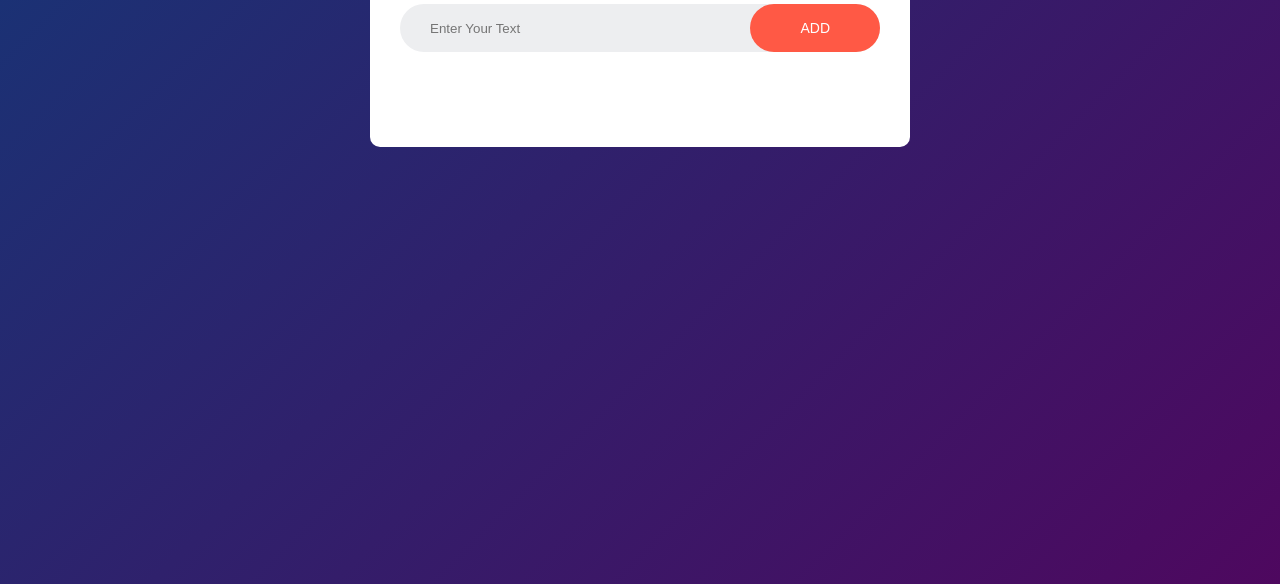
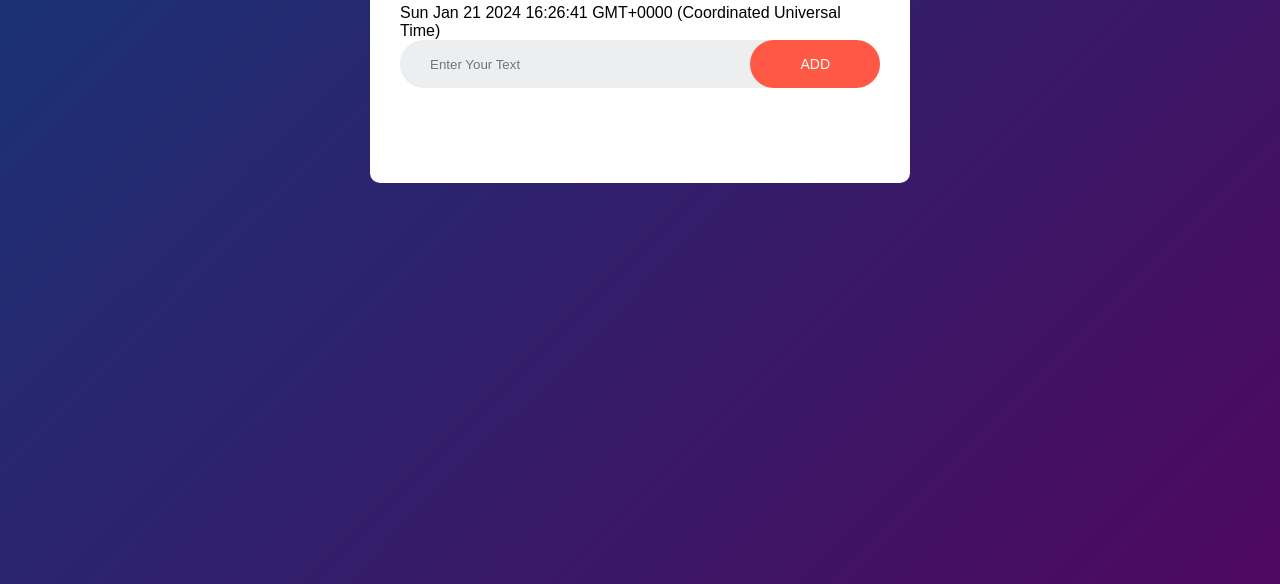
Before and after one commit to eDeveloper132/to-do-list, a plain HTML site: page index.html in a window 1280 px wide. Shown: the part 216-800 px from the top of the page. Drawn offline with Linux system fonts and the light colour scheme.

Commit message:
fixed with add date

```diff
--- a/app.mjs
+++ b/app.mjs
@@ -1,5 +1,11 @@
 const inputbox = document.getElementById("input-box");
 const listContainer = document.getElementById("list-container");
+
+let currentDate = new Date();
+
+
+
+document.getElementById("currentDate").innerHTML =  currentDate;
 
 const addtask = () =>
 {
--- a/index.html
+++ b/index.html
@@ -10,8 +10,8 @@
     <div class="container">
         <div class="todo_app">
             <h2>
-                To-DO List <img src="images/todologo.png">
-            </h2>
+                To-DO List <img src="images/todologo.png"></h2>
+            <p id="currentDate"></p>
             <div class="row">
                 <input type="text" id="input-box" placeholder="Enter Your Text">
                 <button onclick="addtask();">ADD</button>
--- a/style.css
+++ b/style.css
@@ -112,3 +112,7 @@ ul li span:hover
 {
     background: #edeef0;
 }
+p
+{
+    color: black;
+}
```
